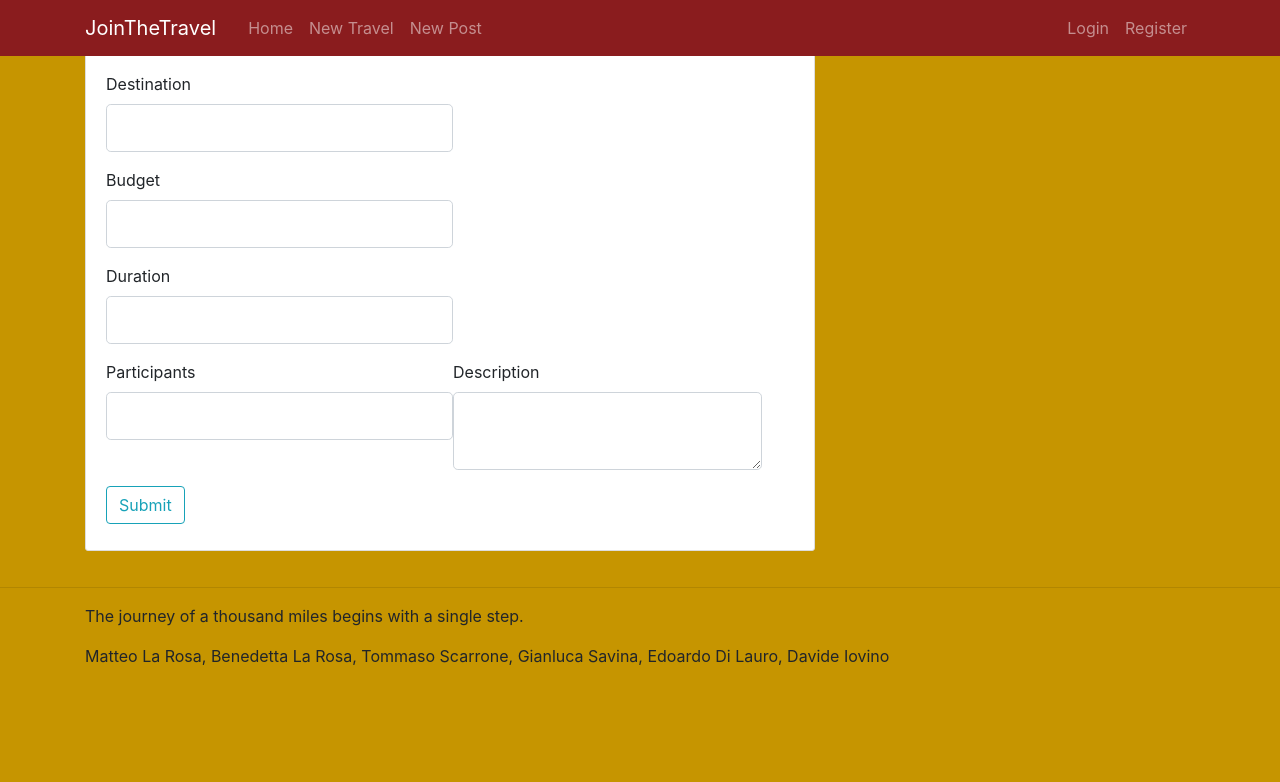
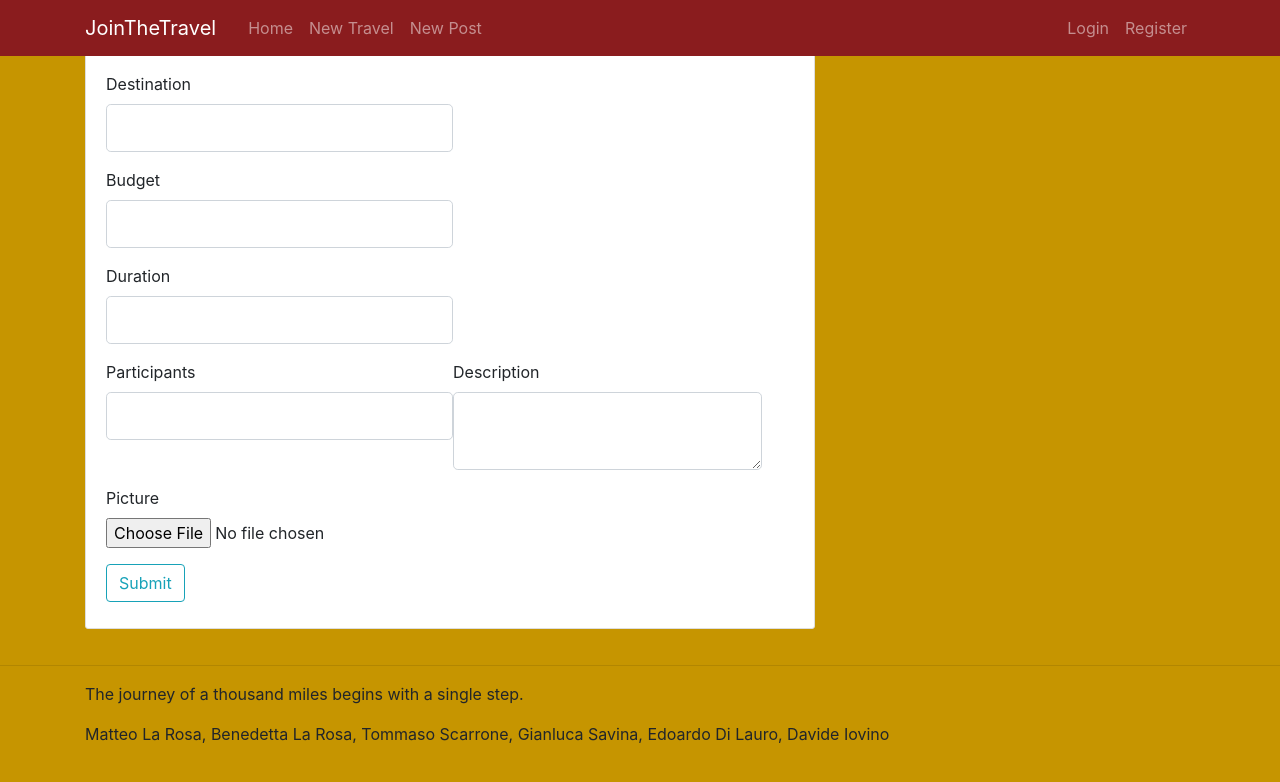
Before and after one commit to EdoardoDiLauro/racemanager, a Flask app: template blog/templates/create_travel.html in a window 1280 px wide. Shown: the top 782 px of the page. Run offline with Flask 2, Linux system fonts and the light colour scheme; the template is opened without the code that fills it: most values are stand-ins (such as "Sample title", 1, 10 or a date in 2020); form fields are guessed from the names that the template uses; some libraries are stand-ins or nearby versions.

Commit message:
post and travel pics ok

```diff
--- a/blog/posts/routes.py
+++ b/blog/posts/routes.py
@@ -4,7 +4,7 @@ from flask_login import current_user, login_required
 from blog import db
 from blog.models import Post, Travel, Comment
 from blog.posts.forms import PostForm, CommentForm
-from posts.utils import save_picture
+from blog.posts.utils import save_picture
 
 posts = Blueprint('posts', __name__)
 
@@ -59,6 +59,9 @@ def update_post(post_id):
     form = PostForm()
     form.trip.choices = [(g.id, g.destination) for g in Travel.query.order_by(Travel.date_posted.desc())]
     if form.validate_on_submit():
+        if form.picture.data :
+            picture_file = save_picture(form.picture.data)
+            post.image_file=picture_file
         trip = Travel.query.get(form.trip.data)
         post.trip = trip
         post.title = form.title.data
--- a/blog/posts/utils.py
+++ b/blog/posts/utils.py
@@ -10,9 +10,7 @@ def save_picture(form_picture):
     picture_fn = random_hex + f_ext
     picture_path = os.path.join(current_app.root_path, 'static/post_pics', picture_fn)
 
-    output_size = (125, 125)
     i = Image.open(form_picture)
-    i.thumbnail(output_size)
     i.save(picture_path)
 
     return picture_fn
--- a/blog/templates/create_post.html
+++ b/blog/templates/create_post.html
@@ -1,7 +1,7 @@
 {% extends "layout.html" %}
 {% block content %}
 <div class="content-section">
-    <form method="POST" action="">
+    <form method="POST" action="" enctype="multipart/form-data">
         {{ form.hidden_tag() }}
         <fieldset class="form-group">
             <legend class="border-bottom mb-4">{{ legend }}</legend>
--- a/blog/templates/create_travel.html
+++ b/blog/templates/create_travel.html
@@ -1,7 +1,7 @@
 {% extends "layout.html" %}
 {% block content %}
 <div class="content-section">
-    <form method="post" action="">
+    <form method="post" action="" enctype="multipart/form-data">
         {% if form.errors %}
         {{form.errors}}
         {%endif%}
@@ -78,7 +78,15 @@
                 {{ form.description(class="form-control form-control-lg") }}
                 {% endif %}
             </div>
-
+            <div class="form-group">
+                    {{ form.picture.label() }}
+                    {{ form.picture(class="form-control-file") }}
+                    {% if form.picture.errors %}
+                        {% for error in form.picture.errors %}
+                            <span class="text-danger">{{ error }}</span></br>
+                        {% endfor %}
+                    {% endif %}
+             </div>
 
         </fieldset>
         <div class="form-group">
--- a/blog/templates/home.html
+++ b/blog/templates/home.html
@@ -9,6 +9,9 @@
             </div>
                 <h2><a class="article-title" href="{{ url_for('posts.post', post_id=post.id) }}">{{ post.title }}</a></h2>
               <p class="article-content">{{ post.content }}</p>
+              {% if post.image_file  %}
+              <img class="img-fluid" src="{{ url_for('static', filename='post_pics/' + post.image_file)}}">
+              {% endif %}
           </div>
         </article>
     {% endfor %}
@@ -25,6 +28,9 @@
             </div>
             <h2><a class="article-title" href="{{ url_for('travels.travel', travel_id=travel.id) }}">{{ travel.destination }}</a></h2>
             <p class="article-content">{{ travel.description }}</p>
+              {% if travel.image_file  %}
+              <img class="img-fluid" src="{{ url_for('static', filename='travel_pics/' + travel.image_file)}}">
+              {% endif %}
           </div>
         </article>
     {% endfor %}
--- a/blog/templates/user_posts.html
+++ b/blog/templates/user_posts.html
@@ -11,6 +11,9 @@
             </div>
             <h2><a class="article-title" href="{{ url_for('posts.post', post_id=post.id) }}">{{ post.title }}</a></h2>
             <p class="article-content">{{ post.content }}</p>
+              {% if post.image_file  %}
+              <img class="img-fluid" src="{{ url_for('static', filename='post_pics/' + post.image_file)}}">
+              {% endif %}
           </div>
         </article>
     {% endfor %}
@@ -27,6 +30,9 @@
             </div>
             <h2><a class="article-title" href="{{ url_for('travels.travel', travel_id=travel.id) }}">{{ travel.destination }}</a></h2>
             <p class="article-content">{{ travel.description }}</p>
+              {% if travel.image_file  %}
+              <img class="img-fluid" src="{{ url_for('static', filename='travel_pics/' + travel.image_file)}}">
+              {% endif %}
           </div>
         </article>
     {% endfor %}
--- a/blog/travels/forms.py
+++ b/blog/travels/forms.py
@@ -1,4 +1,5 @@
 from flask_wtf import FlaskForm
+from flask_wtf.file import FileField, FileAllowed
 from wtforms import StringField, SubmitField, TextAreaField
 from wtforms.validators import DataRequired
 
@@ -14,4 +15,6 @@ class TravelForm (FlaskForm) :
                         validators=[DataRequired()])
     description = TextAreaField('Description',
                         validators=[DataRequired()])
+    picture = FileField('Upload Travel Picture', validators=[FileAllowed(['jpg', 'png'])])
+
     submit = SubmitField('Create Travel')
--- a/blog/travels/utils.py
+++ b/blog/travels/utils.py
@@ -10,9 +10,7 @@ def save_picture(form_picture):
     picture_fn = random_hex + f_ext
     picture_path = os.path.join(current_app.root_path, 'static/travel_pics', picture_fn)
 
-    output_size = (125, 125)
     i = Image.open(form_picture)
-    i.thumbnail(output_size)
     i.save(picture_path)
 
     return picture_fn
```
Also changed, not shown: blog/templates/post.html (+8 -3 lines), blog/templates/travel.html (+7 -0 lines), blog/travels/routes.py (+10 -1 lines).
